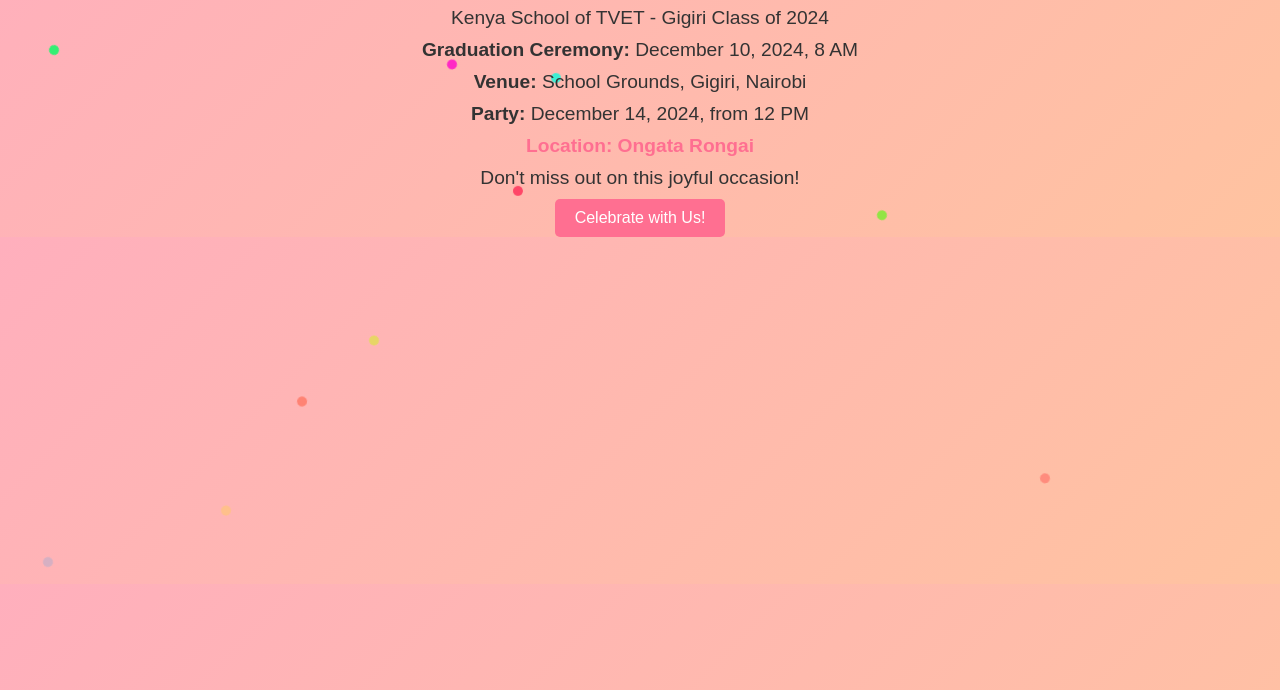
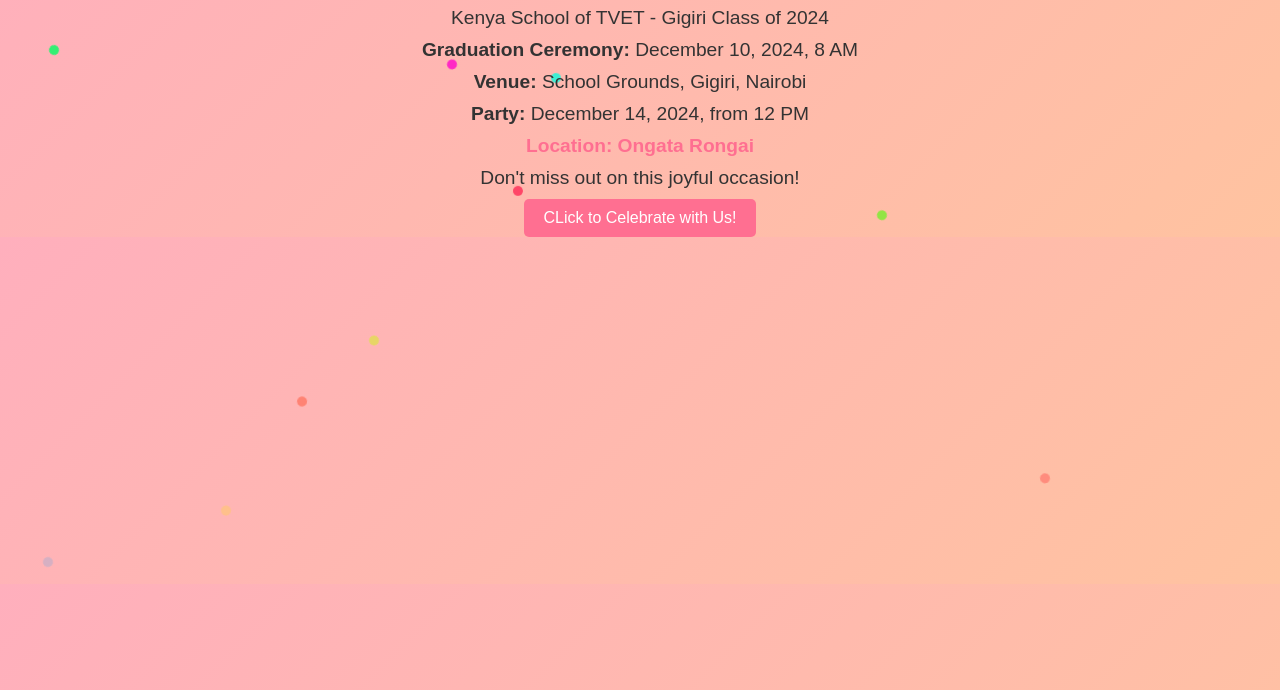
Before and after one commit to afune19/afune19-fred_graduation_invitation, a plain HTML site: page index.html in a window 1280 px wide. Shown: the part 110-800 px from the top of the page. Drawn offline with Linux system fonts and the light colour scheme.

Commit message:
Update index.html

```diff
--- a/index.html
+++ b/index.html
@@ -104,7 +104,7 @@
   <p><strong>Party:</strong> December 14, 2024, from 12 PM</p>
   <p class="location"><strong>Location:</strong> Ongata Rongai</p>
   <p>Don't miss out on this joyful occasion!</p>
-  <button onclick="celebrate()">Celebrate with Us!</button>
+  <button onclick="celebrate()">CLick to Celebrate with Us!</button>
 
   <script>
     // Generate confetti
```
